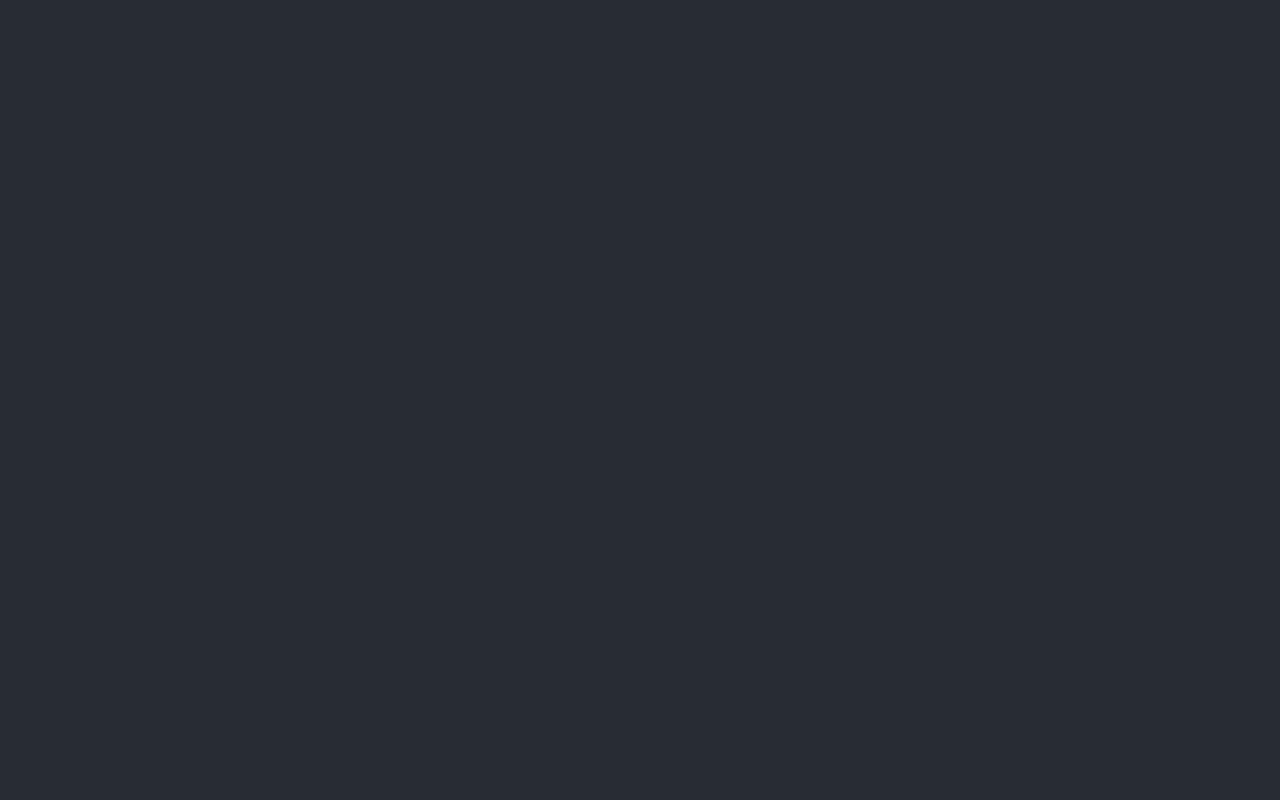
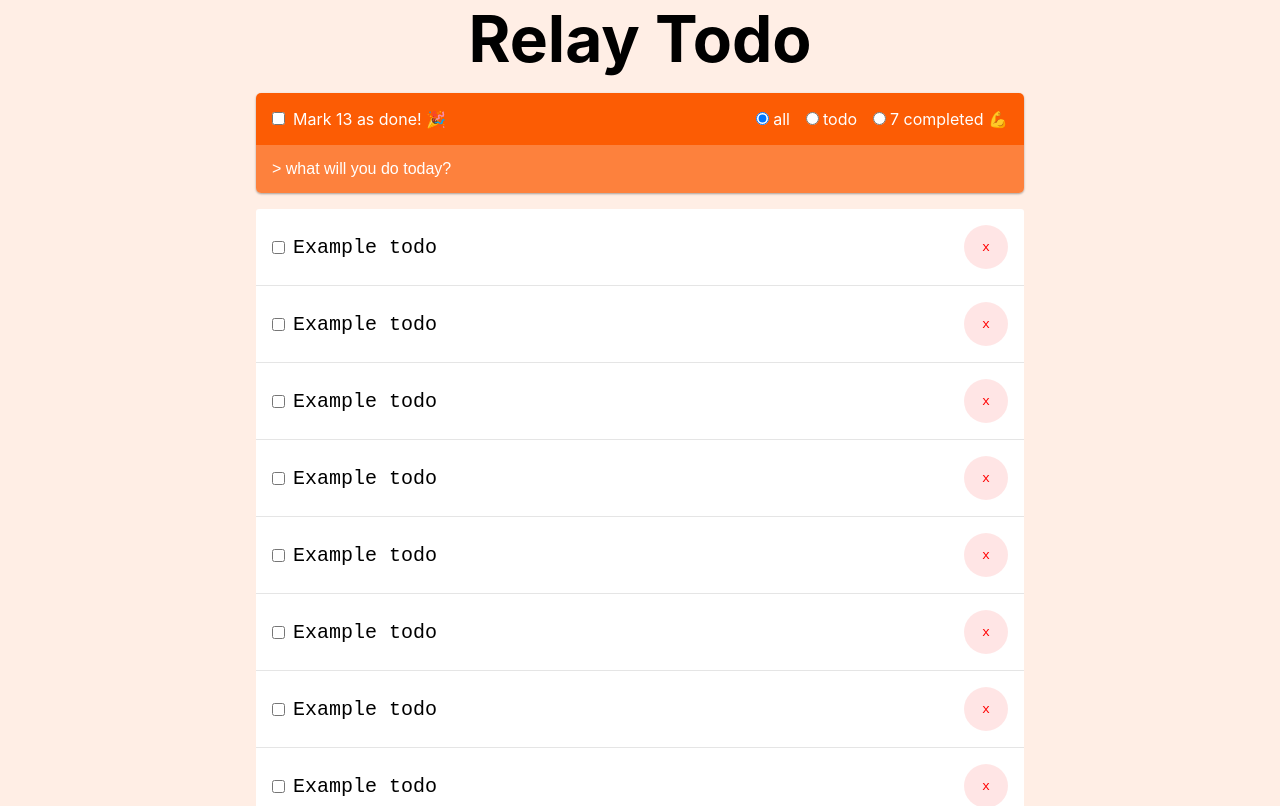
Before and after one commit to MLH-Fellowship/relay-examples, a React (Create React App) app: page / in a window 1280 px wide. Shown: the top 806 px of the page. Built offline with nearby package versions, Linux system fonts and the light colour scheme.

Commit message:
Create basic UI for application

```diff
--- a/package.json
+++ b/package.json
@@ -14,6 +14,7 @@
   },
   "scripts": {
     "start": "yarn run relay && react-scripts start",
+    "start-ui": "react-scripts start",
     "build": "yarn run relay && react-scripts build",
     "relay":"yarn run relay-compiler --schema schema.graphql --src ./src/ --watchman false $@",
     "test": "react-scripts test",
--- a/src/App.css
+++ b/src/App.css
@@ -1,38 +1,86 @@
-.App {
-  text-align: center;
+*,
+*::after,
+*::before {
+  margin: 0;
+  padding: 0;
+  box-sizing: border-box;
+  transition: all 0.2s ease-out;
 }
 
-.App-logo {
-  height: 40vmin;
-  pointer-events: none;
+
+body {
+  overflow-x: hidden;
 }
 
-@media (prefers-reduced-motion: no-preference) {
-  .App-logo {
-    animation: App-logo-spin infinite 20s linear;
-  }
+.App {
+  min-height: 100vh;
+  width: 100vw;
+  background-color: rgba(252, 92, 4, 0.1);
+  display: grid;
+  grid-template-columns: minmax(0.5rem, 1fr) minmax(0, 768px) minmax(0.5rem, 1fr);
+  grid-template-rows: auto;
+  grid-template-areas: '. todoContent .';
 }
 
-.App-header {
-  background-color: #282c34;
-  min-height: 100vh;
-  display: flex;
-  flex-direction: column;
-  align-items: center;
-  justify-content: center;
-  font-size: calc(10px + 2vmin);
+.app-content {
+  grid-area: todoContent;
+}
+
+h1.headline {
+  text-align: center;
+  margin-bottom: 1rem;
+  font-size: max(3rem, 5vw);
+}
+
+.top-bar {
+  position: sticky;
+  top: 1rem;
+  left: 0;
+  margin-bottom: 1rem;
+  box-shadow: 0 1px 3px rgba(0, 0, 0, 0.12), 0 1px 2px rgba(0, 0, 0, 0.24);
+  border-radius: 5px;
+
+}
+.inputField > input {
+  width: 100%;
+  height: 3rem;
+  font-size: 1rem;
+  padding: 0.5rem;
+  padding-left: 1rem;
+  border: none;
+  border-bottom-left-radius: 5px;
+  border-bottom-right-radius: 5px;
+  background: rgba(252, 92, 4, 0.75);
   color: white;
 }
 
-.App-link {
-  color: #61dafb;
+.inputField > input::placeholder {
+  color: white
 }
 
-@keyframes App-logo-spin {
-  from {
-    transform: rotate(0deg);
-  }
-  to {
-    transform: rotate(360deg);
-  }
+.todos {
+  display: flex;
+  flex-direction: column;
+  max-width: 100%;
+  margin-bottom: 25vh;
 }
+
+.menu {
+  padding: 1rem;
+  background: #FC5C04;
+  border-radius: 5px;
+  display: flex;
+  justify-content: space-between;
+  color: white;
+  border-bottom-left-radius: 0;
+  border-bottom-right-radius: 0;
+}
+
+#markAllCompleted {
+  margin-right: 0.5rem;
+}
+
+#all, #active, #completed {
+  margin-left: 1rem;
+  margin-right: 0.25rem;
+}
--- a/src/App.js
+++ b/src/App.js
@@ -2,11 +2,61 @@ import React, { useState, useEffect } from "react";
 import "./App.css";
 import fetchGraphQL from "./fetchGraphQL";
 
+import Card from './components/TodoCard';
+
+const todoList = [
+  {
+    id: 1,
+    text: 'Learn Relay'
+  },
+  {
+    id: 2,
+    text: 'Implement Relay'
+  }
+]
+
 function App() {
   return (
     <div className="App">
-      <header className="App-header">
-      </header>
+      <div className="app-content">
+      <h1 className="headline">Relay Todo</h1>
+
+      <div className="top-bar">
+        <div className="menu">
+          <div>
+            <input type="checkbox" id="markAllCompleted"></input>
+            <label for="markAllCompleted">Mark 13 as done! 🎉</label>
+          </div>
+          <div className="views">
+            <input type="radio" id="all" name="view" value="all" checked="checked"></input>
+            <label for="all">all</label>
+            <input type="radio" id="active" name="view" value="active"></input>
+            <label for="active">todo</label>
+            <input type="radio" id="completed" name="view" value="completed"></input>
+            <label for="completed">7 completed 💪</label>
+          </div>
+        </div>
+        <div className="inputField">
+          <input placeholder="> what will you do today?" className="bar"></input>
+        </div>
+        </div>
+        <div className="todos">
+          <Card></Card>
+          <Card></Card>
+          <Card></Card>
+          <Card></Card>
+          <Card></Card>
+          <Card></Card>
+          <Card></Card>
+          <Card></Card>
+          <Card></Card>
+          <Card></Card>
+          <Card></Card>
+          <Card></Card>
+          <Card></Card>
+          <Card></Card>
+        </div>
+      </div>
     </div>
   );
 }
--- /dev/null
+++ b/src/components/TodoCard.jsx
@@ -0,0 +1,14 @@
+import React from "react";
+import './card.css'
+
+function Card() {
+    return (
+        <div className="card">
+          <input className="done" type="checkbox"></input>
+          <p className="text">Example todo</p>
+          <button className="delete">x</button>
+        </div>
+    )
+}
+
+export default Card;
--- /dev/null
+++ b/src/components/card.css
@@ -0,0 +1,43 @@
+.card {
+    width: 100%;
+    min-height: 3rem;
+    padding: 1rem;
+    border-radius: 0;
+    border-bottom: 1px solid rgba(0, 0, 0, 0.1);
+    background-color: white;
+    display: flex;
+    align-items: center;
+    transition: all 0.2s ease-in-out;
+}
+
+.card:nth-of-type(1) {
+    border-top-left-radius: 3px;
+    border-top-right-radius: 3px;
+}
+
+.card:nth-last-of-type(1) {
+    border-bottom-left-radius: 3px;
+    border-bottom-right-radius: 3px;
+}
+
+.card > .delete {
+    content: "x";
+    margin-left: auto;
+    font-family: monospace;
+    cursor: pointer;
+    height: 44px;
+    width: 44px;
+    border: none;
+    background: rgba(255, 0, 0, 0.1);
+    border-radius: 50%;
+    color: red;
+}
+
+.done {
+    margin-right: 0.5rem;
+}
+
+.text {
+    font-family: monospace;
+    font-size: 1.25rem;
+}
```
